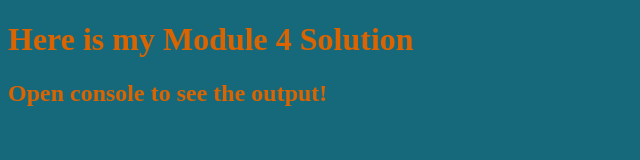
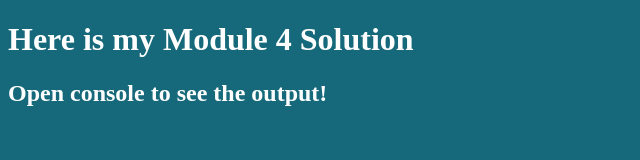
Before and after one commit to Akshaya-vc/coursera-assignment, a plain HTML site: page module4-solution/index.html in a window 1280 px wide. Shown: the whole page, without its empty margins (0-640 px from the left). Drawn offline with Linux system fonts and the light colour scheme.

Commit message:
Update index.html

```diff
--- a/module4-solution/index.html
+++ b/module4-solution/index.html
@@ -8,7 +8,7 @@
   <script src="script.js"></script>
   <style>
     body {background-color: #16697a;}
-    h1,h2   {color: #db6400;}
+    h1,h2   {color: #fff;}
 
   </style>
 </head>
```
